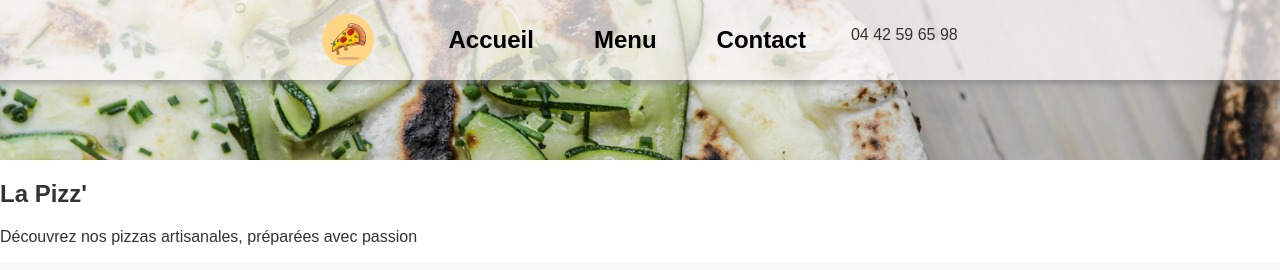
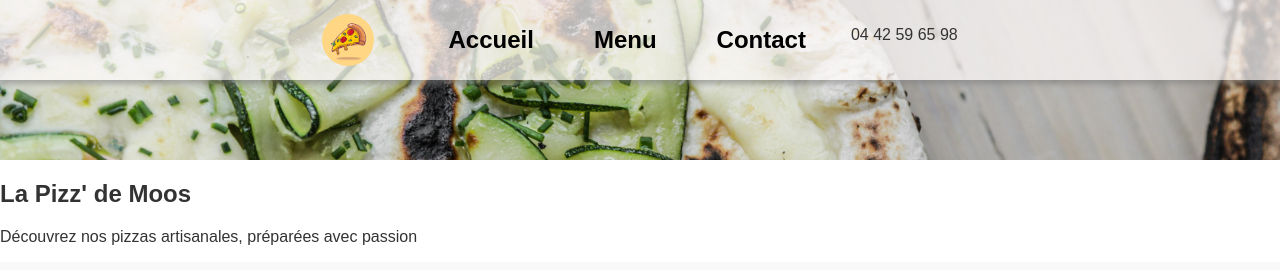
Before and after one commit to MustaphaMab/La_pizz_avec_REACT, a React (Create React App) app in the folder frontend/: page / in a window 1280 px wide. Shown: the top 270 px of the page. Built offline with nearby package versions, Linux system fonts and the light colour scheme.

Commit message:
modifications test de la branche staging

```diff
--- a/frontend/src/pages/accueil.js
+++ b/frontend/src/pages/accueil.js
@@ -11,7 +11,7 @@ function Accueil() {
       </section>
 
       <section>
-      <h1>La Pizz'</h1>
+      <h1>La Pizz' de Moos</h1>
       <p>Découvrez nos pizzas artisanales, préparées avec passion</p>
       </section>
 
```
